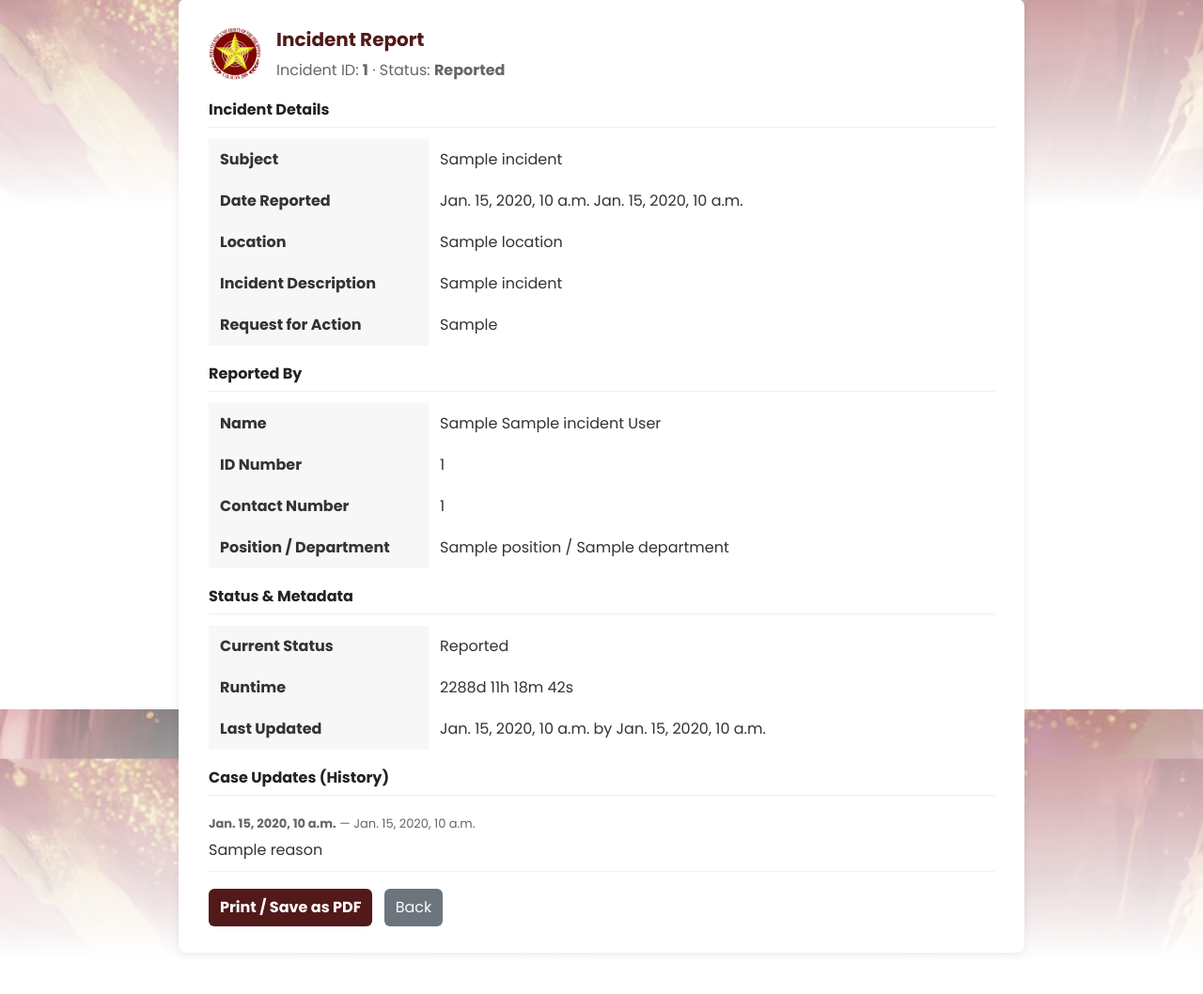
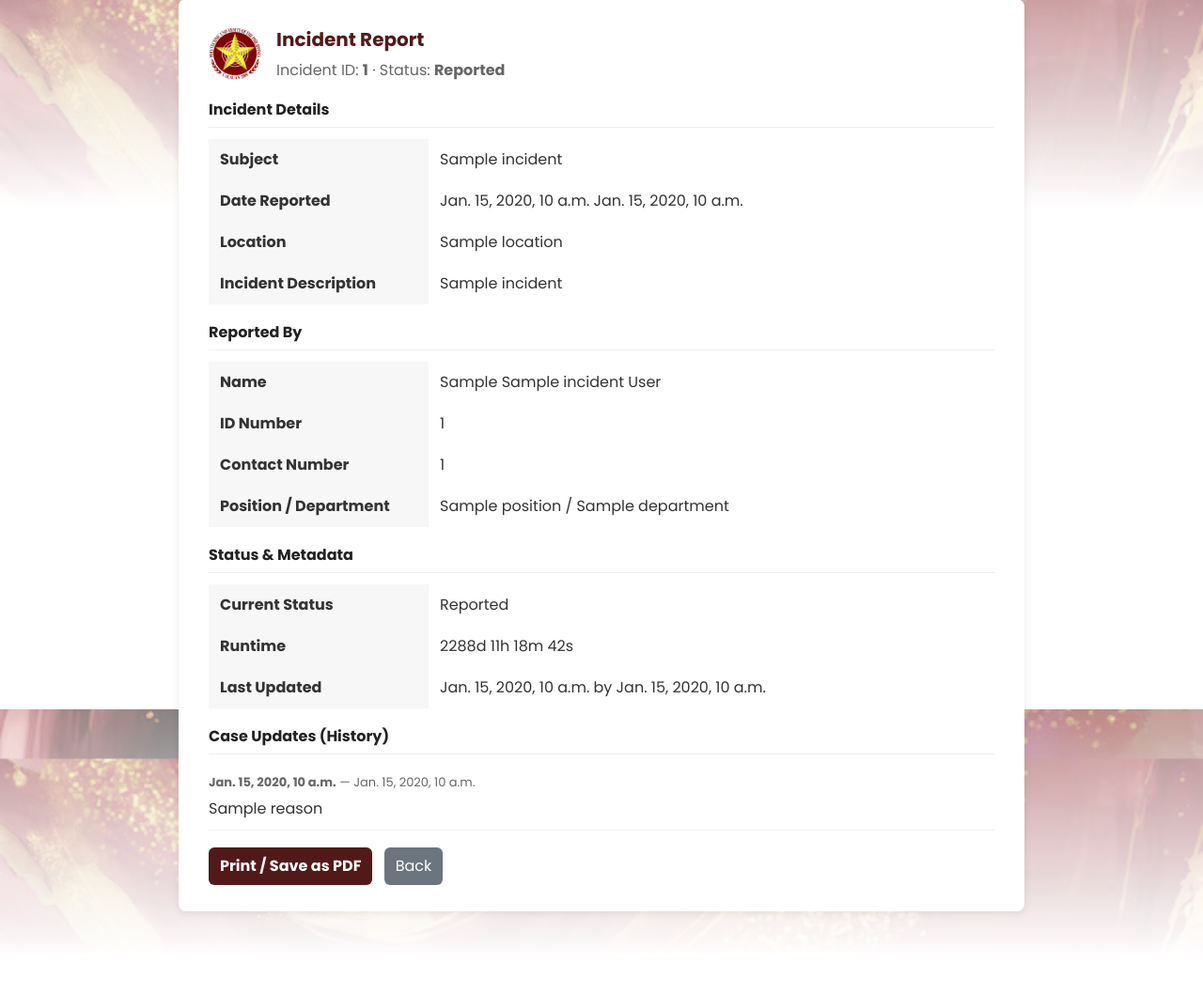
Before and after one commit to sh3ki/ISSC, a Django app: template issc/main/templates/incident/print.html in a window 1280 px wide. Shown: the part 45-1103 px from the top of the page at 94% size. After the commit the page ends 1041 px from the top, so only its background shows below. Run offline with Django 5.2, Linux system fonts and the light colour scheme; the template is opened without the code that fills it: most values are stand-ins (such as "Sample title", 1, 10 or a date in 2020); some libraries are stand-ins or nearby versions.

Commit message:
Update issc/main/templates/incident/print.html

```diff
--- a/issc/main/templates/incident/print.html
+++ b/issc/main/templates/incident/print.html
@@ -57,7 +57,6 @@
       <tr><td class="label">Date Reported</td><td class="value">{{ incident.date_joined }} {{ incident.time }}</td></tr>
       <tr><td class="label">Location</td><td class="value">{{ incident.location }}</td></tr>
       <tr><td class="label">Incident Description</td><td class="value" style="white-space:pre-wrap">{{ incident.incident }}</td></tr>
-      <tr><td class="label">Request for Action</td><td class="value" style="white-space:pre-wrap">{{ incident.request_for_action }}</td></tr>
     </table>
 
     <div class="section-title">Reported By</div>
```
